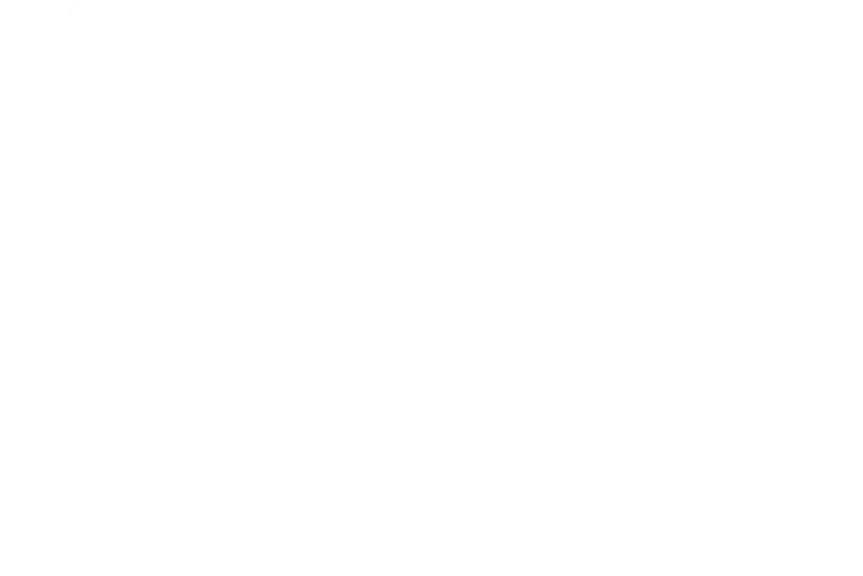
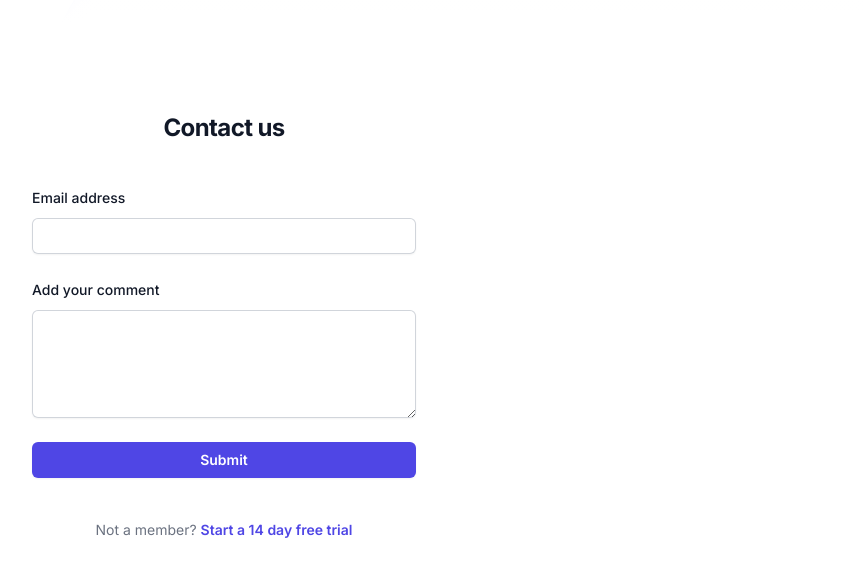
Before and after one commit to hcdl-co/Nylas, a Next.js app: page / in a window 1280 px wide. Shown: the part 925-1501 px from the top of the page, without its empty margins (416-1279 px from the left). Before the commit the page ends 947 px from the top, so only its background shows below. Built offline with nearby package versions, Linux system fonts and the light colour scheme.

Commit message:
added env values, a form element, a send email element, and tested to make sure it's working

```diff
--- a/next.config.js
+++ b/next.config.js
@@ -1,15 +1,4 @@
 /** @type {import('next').NextConfig} */
-const nextConfig = {
-    images: {
-        remotePatterns: [
-          {
-            protocol: 'https',
-            hostname: 'assets.example.com',
-            port: '',
-            pathname: '/account123/**',
-          },
-        ],
-      },
-}
+const nextConfig = {}
 
 module.exports = nextConfig
--- a/package.json
+++ b/package.json
@@ -11,10 +11,13 @@
   "dependencies": {
     "@headlessui/react": "^1.7.17",
     "@heroicons/react": "^2.0.18",
+    "@tailwindcss/forms": "^0.5.6",
     "autoprefixer": "10.4.15",
+    "dotenv": "^16.3.1",
     "eslint": "8.48.0",
     "eslint-config-next": "13.4.19",
     "next": "13.4.19",
+    "nylas": "^6.10.0",
     "postcss": "8.4.29",
     "react": "18.2.0",
     "react-dom": "18.2.0",
--- /dev/null
+++ b/src/app/components/form.js
@@ -0,0 +1,103 @@
+"use client"
+import { useState } from "react";
+
+export default function Form() {
+
+    const [formData, setFormData] = useState({
+        email: '',
+        comment: '',
+      });
+
+
+      const handleSubmit = async (e) => {
+          e.preventDefault();
+
+          console.log(formData)
+        try {
+          const response = await fetch('/api/sendEmail', {
+            method: 'POST',
+            body: JSON.stringify(formData),
+            headers: {
+              'Content-Type': 'application/json',
+            },
+          });
+
+          if (response.ok) {
+            console.log('Email sent successfully');
+          } else {
+            console.error('Failed to send email');
+          }
+        } catch (error) {
+          console.error('Error sending email', error);
+        }
+      };
+
+  return (
+    <>
+      <div className="mb-12 flex min-h-full flex-1 flex-col justify-start px-6 py-12 lg:px-8">
+        <div className="sm:mx-auto sm:w-full sm:max-w-sm">
+          <h2 className="mt-10 text-center text-2xl font-bold leading-9 tracking-tight text-gray-900">
+            Contact us
+          </h2>
+        </div>
+
+        <div className="mt-10 sm:mx-auto sm:w-full sm:max-w-sm">
+          <form className="space-y-6" action="" onSubmit={handleSubmit} method="POST">
+            <div>
+              <label htmlFor="email" className="block text-sm font-medium leading-6 text-gray-900">
+                Email address
+              </label>
+              <div className="mt-2">
+                <input
+                  id="email"
+                  name="email"
+                  type="email"
+                  onChange={(e) =>
+                    setFormData({ ...formData, email: e.target.value })
+                  }
+                  autoComplete="email"
+                  required
+                  className="block w-full rounded-md border-0 py-1.5 text-gray-900 shadow-sm ring-1 ring-inset ring-gray-300 placeholder:text-gray-400 focus:ring-2 focus:ring-inset focus:ring-indigo-600 sm:text-sm sm:leading-6"
+                />
+              </div>
+            </div>
+
+            <div>
+      <label htmlFor="comment" className="block text-sm font-medium leading-6 text-gray-900">
+        Add your comment
+      </label>
+      <div className="mt-2">
+        <textarea
+          rows={4}
+          name="comment"
+          onChange={(e) =>
+            setFormData({ ...formData, comment: e.target.value })
+          }
+          id="comment"
+          className="block w-full rounded-md border-0 py-1.5 text-gray-900 shadow-sm ring-1 ring-inset ring-gray-300 placeholder:text-gray-400 focus:ring-2 focus:ring-inset focus:ring-indigo-600 sm:text-sm sm:leading-6"
+          defaultValue={''}
+        />
+      </div>
+    </div>
+
+            <div>
+              <button
+                type="submit"
+                className="flex w-full justify-center rounded-md bg-indigo-600 px-3 py-1.5 text-sm font-semibold leading-6 text-white shadow-sm hover:bg-indigo-500 focus-visible:outline focus-visible:outline-2 focus-visible:outline-offset-2 focus-visible:outline-indigo-600"
+              >
+                Submit
+              </button>
+            </div>
+          </form>
+
+          <p className="mt-10 text-center text-sm text-gray-500">
+            Not a member?{' '}
+            <a href="#" className="font-semibold leading-6 text-indigo-600 hover:text-indigo-500">
+              Start a 14 day free trial
+            </a>
+          </p>
+        </div>
+      </div>
+    </>
+  );
+}
--- a/src/app/page.js
+++ b/src/app/page.js
@@ -2,6 +2,7 @@
 
 import Header from './components/header'
 import Navbar from './components/navbar'
+import Form from './components/form'
 
 
 
@@ -11,6 +12,7 @@
     <div className="bg-white">
       <Navbar />
       <Header />
+      <Form />
     </div>
     </>
   )
--- /dev/null
+++ b/src/pages/api/sendEmail.js
@@ -0,0 +1,27 @@
+
+import Nylas from 'nylas';
+
+export default async function handler(req, res) {
+  try {
+    Nylas.config({
+      clientId: process.env.CLIENT_ID,
+      clientSecret: process.env.CLIENT_SECRET,
+    });
+
+    const nylas = Nylas.with(process.env.ACCESS_TOKEN);
+
+    const { email, comment } = req.body;
+
+    const draft = nylas.drafts.build({
+      subject: 'Contact Us Submission',
+      body: `Email: ${email}\nComment: ${comment}`,
+      to: [{ email: 'bmaggiano@gmail.com' }],
+    });
+
+    await draft.send();
+
+    res.status(200).json({ message: 'Email sent successfully' });
+  } catch (error) {
+    res.status(500).json({ error: 'Error sending email' });
+  }
+}
--- a/tailwind.config.js
+++ b/tailwind.config.js
@@ -14,5 +14,7 @@
       },
     },
   },
-  plugins: [],
+  plugins: [
+    require('@tailwindcss/forms'),
+  ],
 }
```
Also changed, not shown: 2 other files (tests, documents, lock files or other folders).
